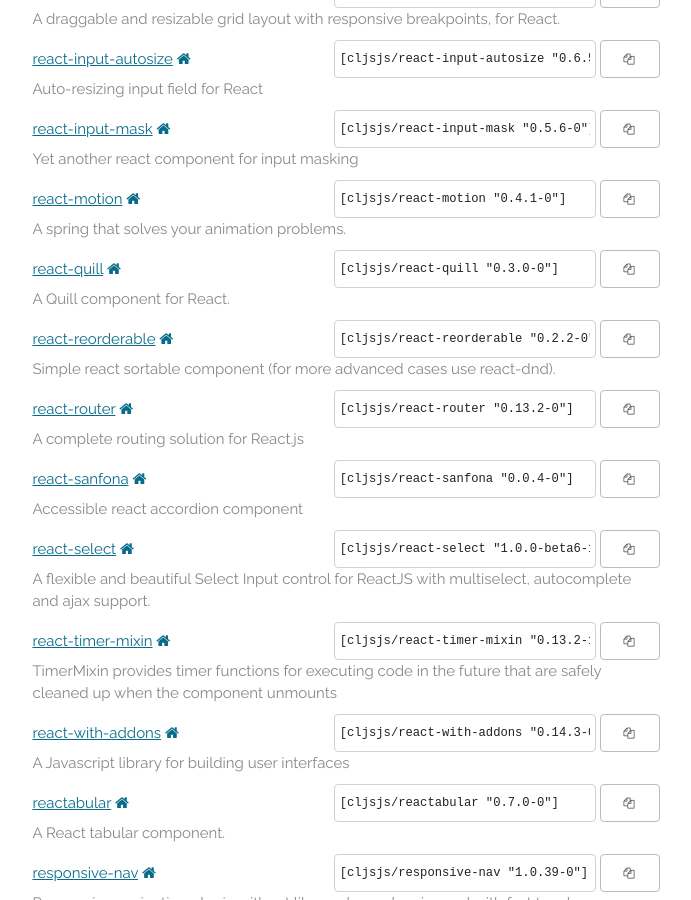
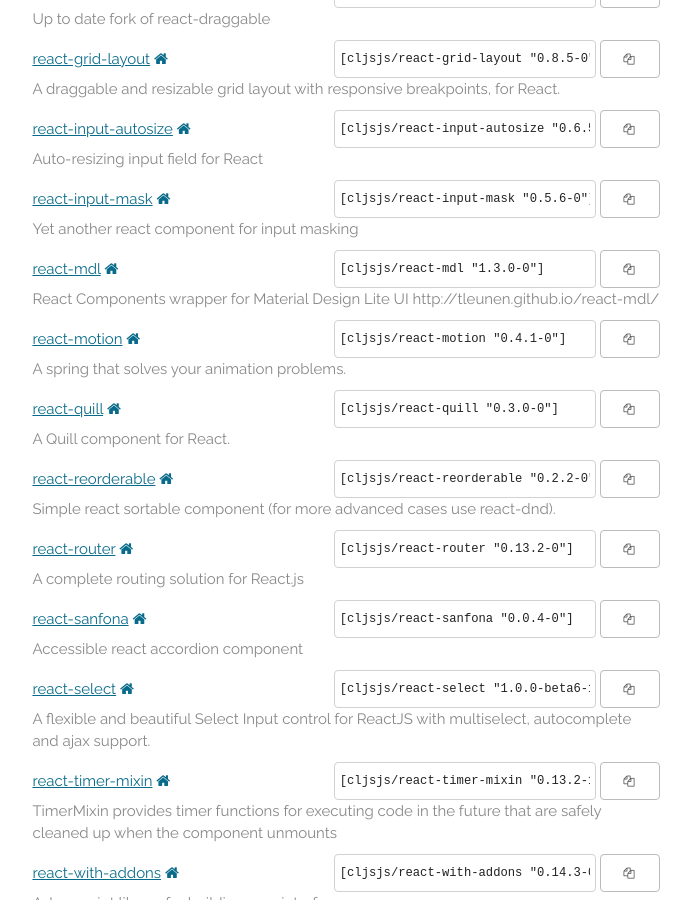
Before and after one commit to cljsjs/cljsjs.github.io, a Jekyll site: the page built from index.markdown, in a window 1280 px wide and 900 px high, scrolled down 9634 px. Shown: the whole window, without its empty margins (294-985 px from the left). Built offline with Jekyll 4.4.1, drawn with Linux system fonts in a browser that asks for light colours; nearby versions of some CDN libraries; comment, search, counter and statistics services are not loaded.

Commit message:
Automatic update

```diff
--- a/_includes/packages.html
+++ b/_includes/packages.html
@@ -220,6 +220,15 @@
       <button data-clipboard-text='[cljsjs/d3 "3.5.7-1"]'><i class="fa fa-copy"></i></button>
     </span>
     <p class="description">A JavaScript visualization library for HTML and SVG</p>
+  </li>
+  <li>
+    <a href="https://clojars.org/cljsjs/d3-cloud">d3-cloud</a>
+    <a href="nil" target="new"><i class="fa fa-home"></i></a>
+    <span class="clojars">
+      <input type="text" value='[cljsjs/d3-cloud "1.2.1-0"]'/>
+      <button data-clipboard-text='[cljsjs/d3-cloud "1.2.1-0"]'><i class="fa fa-copy"></i></button>
+    </span>
+    <p class="description">nil</p>
   </li>
   <li>
     <a href="https://clojars.org/cljsjs/d3geo">d3geo</a>
@@ -1068,6 +1077,15 @@
     <p class="description">Yet another react component for input masking</p>
   </li>
   <li>
+    <a href="https://clojars.org/cljsjs/react-mdl">react-mdl</a>
+    <a href="http://tleunen.github.io/react-mdl/" target="new"><i class="fa fa-home"></i></a>
+    <span class="clojars">
+      <input type="text" value='[cljsjs/react-mdl "1.3.0-0"]'/>
+      <button data-clipboard-text='[cljsjs/react-mdl "1.3.0-0"]'><i class="fa fa-copy"></i></button>
+    </span>
+    <p class="description">React Components wrapper for Material Design Lite UI http://tleunen.github.io/react-mdl/</p>
+  </li>
+  <li>
     <a href="https://clojars.org/cljsjs/react-motion">react-motion</a>
     <a href="https://github.com/chenglou/react-motion" target="new"><i class="fa fa-home"></i></a>
     <span class="clojars">
```
